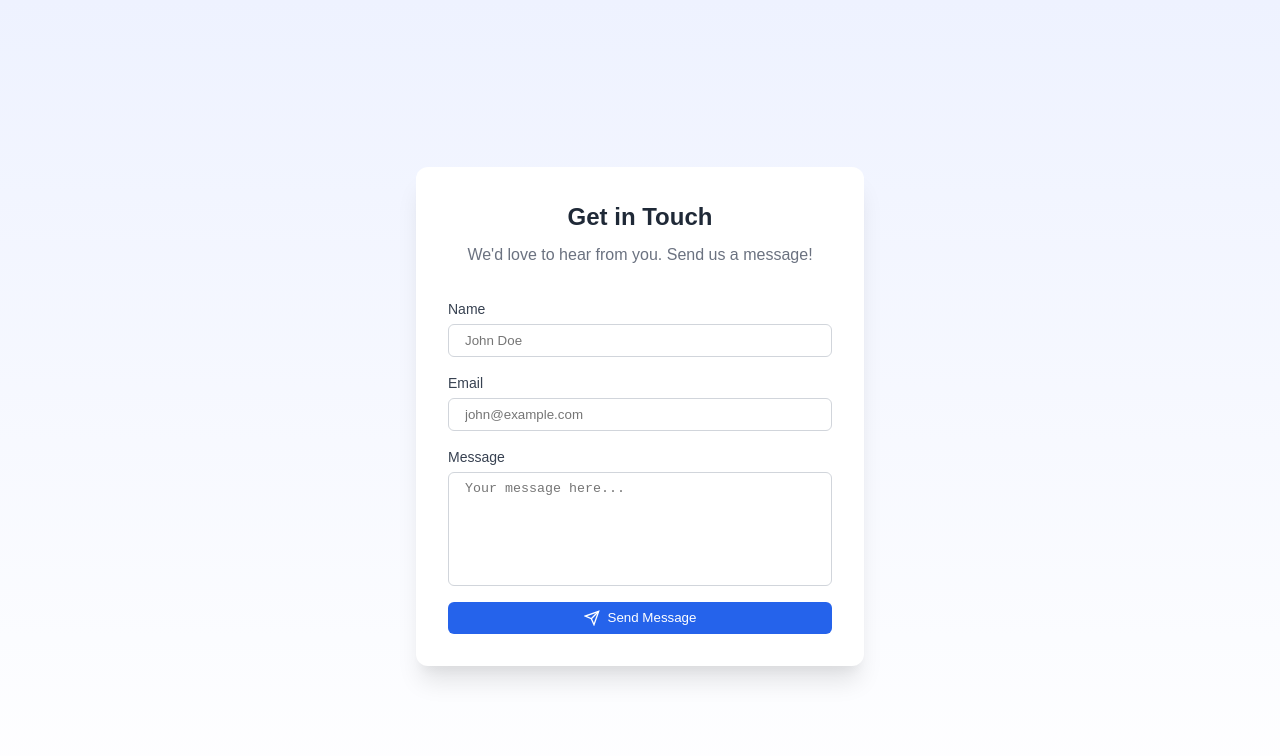
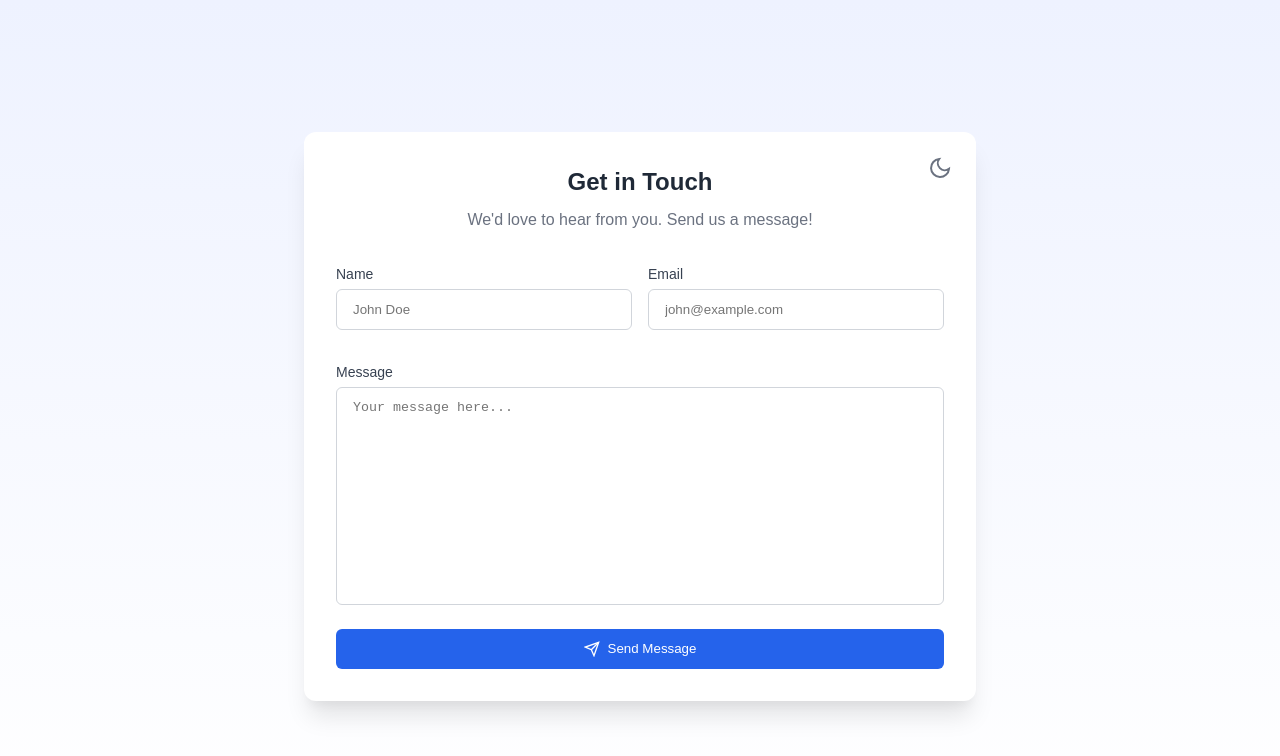
Before and after one commit to yadnyeshkolte/static-contact-section, a React (Vite) app: page / in a window 1280 px wide. Shown: the top 756 px of the page. Built offline with nearby package versions, Linux system fonts and the light colour scheme.

Commit message:
contact page push

```diff
--- a/src/ContactSection.css
+++ b/src/ContactSection.css
@@ -5,10 +5,15 @@
     align-items: center;
     justify-content: center;
     padding: 1rem;
+    transition: background 0.3s ease;
+}
+
+.contact-container.dark {
+    background: linear-gradient(to bottom, #1F2937, #111827);
 }
 
 .form-wrapper {
-    max-width: 28rem;
+    max-width: 42rem;
     width: 100%;
 }
 
@@ -18,6 +23,47 @@
     box-shadow: 0 20px 25px -5px rgba(0, 0, 0, 0.1),
     0 10px 10px -5px rgba(0, 0, 0, 0.04);
     padding: 2rem;
+    position: relative;
+    transition: all 0.3s ease;
+}
+
+.dark .form-content {
+    background: #374151;
+    box-shadow: 0 20px 25px -5px rgba(0, 0, 0, 0.3),
+    0 10px 10px -5px rgba(0, 0, 0, 0.2);
+}
+
+.theme-toggle {
+    position: absolute;
+    top: 1rem;
+    right: 1rem;
+}
+
+.theme-button {
+    background: none;
+    border: none;
+    cursor: pointer;
+    padding: 0.5rem;
+    border-radius: 0.375rem;
+    color: #6B7280;
+    transition: color 0.2s ease;
+}
+
+.dark .theme-button {
+    color: #E5E7EB;
+}
+
+.theme-button:hover {
+    color: #374151;
+}
+
+.dark .theme-button:hover {
+    color: #F3F4F6;
+}
+
+.theme-icon {
+    width: 1.5rem;
+    height: 1.5rem;
 }
 
 .form-header {
@@ -32,9 +78,17 @@
     margin: 0 0 0.5rem 0;
 }
 
+.dark .form-header h2 {
+    color: #F9FAFB;
+}
+
 .form-header p {
     color: #6B7280;
     margin: 0;
+}
+
+.dark .form-header p {
+    color: #D1D5DB;
 }
 
 .error-alert {
@@ -48,6 +102,11 @@
     margin-bottom: 1.5rem;
 }
 
+.dark .error-alert {
+    background: #7F1D1D;
+    color: #FCA5A5;
+}
+
 .alert-icon {
     width: 1rem;
     height: 1rem;
@@ -57,6 +116,11 @@
 .contact-form {
     display: flex;
     flex-direction: column;
+    gap: 1.5rem;
+}
+
+.form-row {
+    display: flex;
     gap: 1rem;
 }
 
@@ -64,6 +128,11 @@
     display: flex;
     flex-direction: column;
     gap: 0.25rem;
+    flex: 1;
+}
+
+.message-group {
+    margin-top: 0.5rem;
 }
 
 .form-group label {
@@ -72,13 +141,26 @@
     color: #374151;
 }
 
+.dark .form-group label {
+    color: #E5E7EB;
+}
+
 .form-group input,
 .form-group textarea {
-    padding: 0.5rem 1rem;
+    padding: 0.75rem 1rem;
     border: 1px solid #D1D5DB;
     border-radius: 0.375rem;
     outline: none;
     transition: all 0.2s;
+    background: white;
+    color: #1F2937;
+}
+
+.dark .form-group input,
+.dark .form-group textarea {
+    background: #1F2937;
+    border-color: #4B5563;
+    color: #F9FAFB;
 }
 
 .form-group input:focus,
@@ -87,9 +169,15 @@
     box-shadow: 0 0 0 3px rgba(59, 130, 246, 0.2);
 }
 
+.dark .form-group input:focus,
+.dark .form-group textarea:focus {
+    border-color: #60A5FA;
+    box-shadow: 0 0 0 3px rgba(96, 165, 250, 0.2);
+}
+
 .form-group textarea {
     resize: none;
-    min-height: 6rem;
+    min-height: 12rem;
 }
 
 .submit-button {
@@ -99,7 +187,7 @@
     gap: 0.5rem;
     background: #2563EB;
     color: white;
-    padding: 0.5rem 1rem;
+    padding: 0.75rem 1.5rem;
     border: none;
     border-radius: 0.375rem;
     font-weight: 500;
@@ -109,6 +197,14 @@
 
 .submit-button:hover:not(:disabled) {
     background: #1D4ED8;
+}
+
+.dark .submit-button {
+    background: #3B82F6;
+}
+
+.dark .submit-button:hover:not(:disabled) {
+    background: #2563EB;
 }
 
 .submit-button:focus {
@@ -138,6 +234,10 @@
     0 10px 10px -5px rgba(0, 0, 0, 0.04);
 }
 
+.dark .success-content {
+    background: #374151;
+}
+
 .success-icon {
     width: 4rem;
     height: 4rem;
@@ -152,19 +252,21 @@
     margin: 0 0 0.5rem 0;
 }
 
+.dark .success-content h2 {
+    color: #F9FAFB;
+}
+
 .success-content p {
     color: #6B7280;
     margin: 0;
 }
 
+.dark .success-content p {
+    color: #D1D5DB;
+}
+
 .hidden-iframe {
     display: none;
-}
-
-@keyframes spin {
-    to {
-        transform: rotate(360deg);
-    }
 }
 
 @media (max-width: 640px) {
@@ -175,4 +277,9 @@
     .form-header h2 {
         font-size: 1.25rem;
     }
+
+    .form-row {
+        flex-direction: column;
+        gap: 1rem;
+    }
 }
--- a/src/ContactSection.jsx
+++ b/src/ContactSection.jsx
@@ -1,10 +1,21 @@
-import { useState } from 'react';
+import { useState, useEffect } from 'react';
 import './ContactSection.css';
 
 const ContactSection = () => {
     const [submitted, setSubmitted] = useState(false);
     const [loading, setLoading] = useState(false);
     const [error, setError] = useState('');
+    const [isDark, setIsDark] = useState(false);
+
+    useEffect(() => {
+        // Check system preference on mount
+        const prefersDark = window.matchMedia('(prefers-color-scheme: dark)').matches;
+        setIsDark(prefersDark);
+    }, []);
+
+    const toggleTheme = () => {
+        setIsDark(!isDark);
+    };
 
     const handleSubmit = async (e) => {
         e.preventDefault();
@@ -28,7 +39,7 @@ const ContactSection = () => {
 
     if (submitted) {
         return (
-            <div className="contact-container success-container">
+            <div className={`contact-container success-container ${isDark ? 'dark' : ''}`}>
                 <div className="success-content">
                     <svg className="success-icon" viewBox="0 0 24 24" fill="none" stroke="currentColor" strokeWidth="2">
                         <path d="M22 11.08V12a10 10 0 1 1-5.93-9.14" strokeLinecap="round" strokeLinejoin="round"/>
@@ -42,9 +53,31 @@ const ContactSection = () => {
     }
 
     return (
-        <div className="contact-container">
+        <div className={`contact-container ${isDark ? 'dark' : ''}`}>
             <div className="form-wrapper">
                 <div className="form-content">
+                    <div className="theme-toggle">
+                        <button onClick={toggleTheme} className="theme-button">
+                            {isDark ? (
+                                <svg className="theme-icon" viewBox="0 0 24 24" fill="none" stroke="currentColor" strokeWidth="2">
+                                    <circle cx="12" cy="12" r="5"/>
+                                    <line x1="12" y1="1" x2="12" y2="3"/>
+                                    <line x1="12" y1="21" x2="12" y2="23"/>
+                                    <line x1="4.22" y1="4.22" x2="5.64" y2="5.64"/>
+                                    <line x1="18.36" y1="18.36" x2="19.78" y2="19.78"/>
+                                    <line x1="1" y1="12" x2="3" y2="12"/>
+                                    <line x1="21" y1="12" x2="23" y2="12"/>
+                                    <line x1="4.22" y1="19.78" x2="5.64" y2="18.36"/>
+                                    <line x1="18.36" y1="5.64" x2="19.78" y2="4.22"/>
+                                </svg>
+                            ) : (
+                                <svg className="theme-icon" viewBox="0 0 24 24" fill="none" stroke="currentColor" strokeWidth="2">
+                                    <path d="M21 12.79A9 9 0 1 1 11.21 3 7 7 0 0 0 21 12.79z"/>
+                                </svg>
+                            )}
+                        </button>
+                    </div>
+
                     <div className="form-header">
                         <h2>Get in Touch</h2>
                         <p>We'd love to hear from you. Send us a message!</p>
@@ -70,6 +103,7 @@ const ContactSection = () => {
                         onSubmit={handleSubmit}
                         action="https://docs.google.com/forms/d/e/1FAIpQLScy1iM-erdX2ZaZGqkt5rlksSGK2sFK59LHISRaBxc2Sb0e7g/formResponse?"
                     >
+                        <div className="form-row">
                             <div className="form-group">
                                 <label>Name</label>
                                 <input
@@ -91,14 +125,15 @@ const ContactSection = () => {
                                     placeholder="john@example.com"
                                 />
                             </div>
+                        </div>
 
-                        <div className="form-group">
+                        <div className="form-group message-group">
                             <label>Message</label>
                             <textarea
                                 name="entry.1912912210"
                                 id="entry.1912912210"
                                 required
-                                rows="4"
+                                rows="8"
                                 placeholder="Your message here..."
                             />
                         </div>
```
Lines whose indentation alone changed are shown as unchanged.
